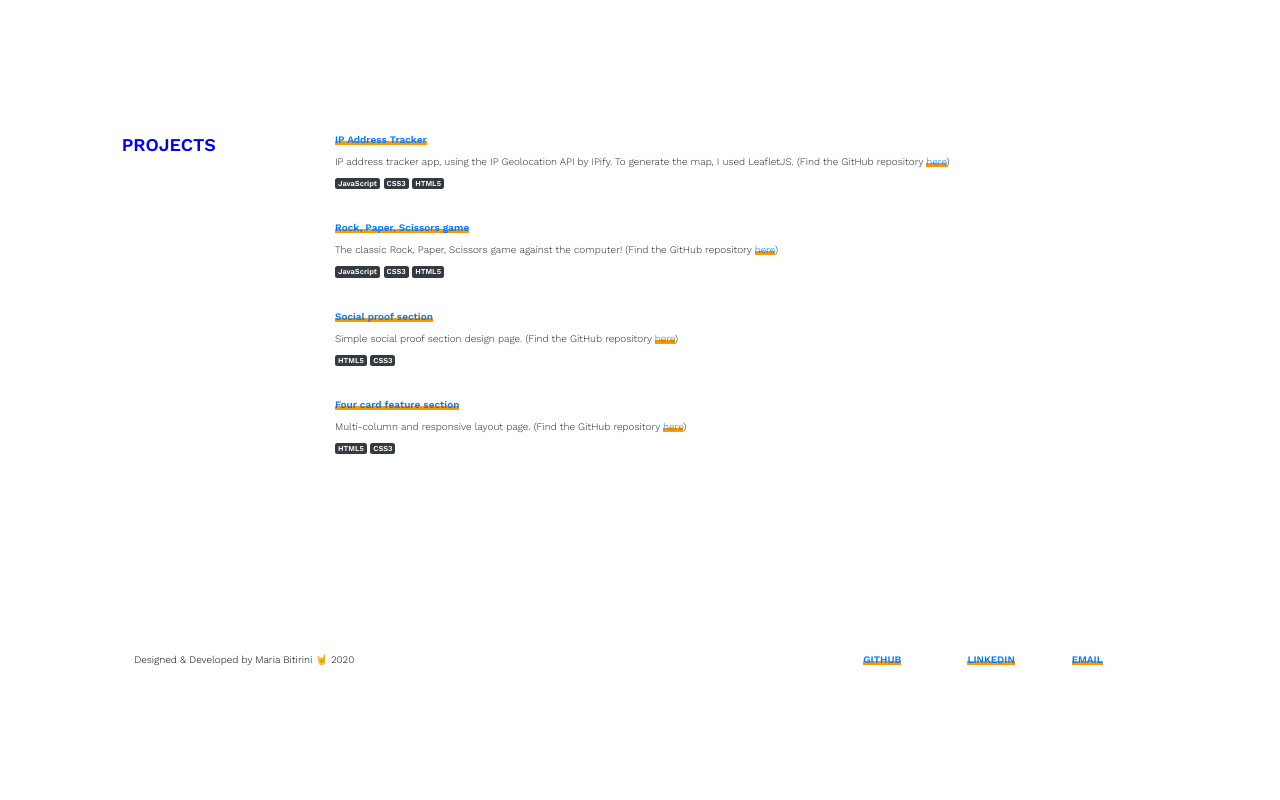
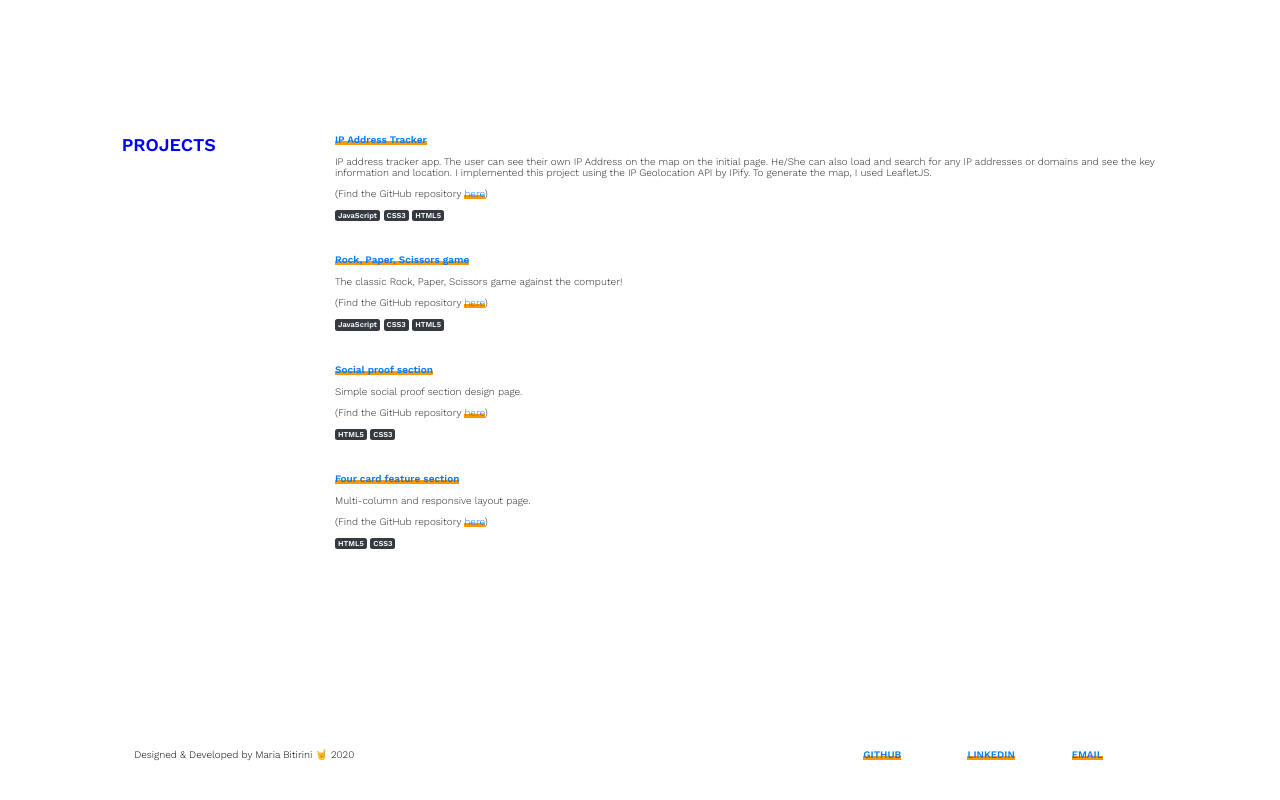
Before and after one commit to mbitirini/myPortfolio, a plain HTML site: page index.html in a window 1280 px wide. Shown: the part 1016-1816 px from the top of the page. Before the commit the page ends 1741 px from the top, so only its background shows below. Drawn offline with nearby package versions, Linux system fonts and the light colour scheme.

Commit message:
Update index.html

```diff
--- a/index.html
+++ b/index.html
@@ -163,33 +163,34 @@
               <div class="col-8">
                 <a href="https://ip-tracker-eight.vercel.app/" id="projectTitle" target="_blank">IP Address Tracker</a>
                 <br><br>
-                <p> IP address tracker app, using the IP Geolocation API by IPify. To generate the map, I used LeafletJS.
-                        (Find the GitHub repository <a href="https://github.com/mbitirini/ip_tracker" target="_blank">here</a>)
+                <p> IP address tracker app.
+                    The user can see their own IP Address on the map on the initial page.
+                    He/She can also load and search for any IP addresses or domains and see the key information and location.
+                    I implemented this project using the IP Geolocation API by IPify. To generate the map, I used LeafletJS.
+
                 </p>
+                <p>(Find the GitHub repository <a href="https://github.com/mbitirini/ip_tracker" target="_blank">here</a>) </p>
                 <span class="badge badge-dark">JavaScript</span> <span class="badge badge-dark">CSS3</span> <span class="badge badge-dark">HTML5</span>
                 <br><br><br><br>
 
                 <a href="https://rock-paper-scissors-master-chi.vercel.app/" id="projectTitle" target="_blank">Rock, Paper, Scissors game</a>
                 <br><br>
-                <p> The classic Rock, Paper, Scissors game against the computer!
-                        (Find the GitHub repository <a href="https://github.com/mbitirini/rock-paper-scissors-master" target="_blank">here</a>)
-                </p>
+                <p> The classic Rock, Paper, Scissors game against the computer!</p>
+                <p>(Find the GitHub repository <a href="https://github.com/mbitirini/rock-paper-scissors-master" target="_blank">here</a>)</p>
                 <span class="badge badge-dark">JavaScript</span> <span class="badge badge-dark">CSS3</span> <span class="badge badge-dark">HTML5</span>
                 <br><br><br><br>
 
                 <a href="https://social-proof-section-master-phi.vercel.app/" id="projectTitle" target="_blank">Social proof section</a>
                 <br><br>
-                <p> Simple social proof section design page.
-                        (Find the GitHub repository <a href="https://github.com/mbitirini/social-proof-section-master" target="_blank"">here</a>)
-                </p>
+                <p> Simple social proof section design page.</p>
+                <p>(Find the GitHub repository <a href="https://github.com/mbitirini/social-proof-section-master" target="_blank"">here</a>)</p>
                 <span class="badge badge-dark">HTML5</span> <span class="badge badge-dark">CSS3</span>
                 <br><br><br><br>
 
                 <a href="https://vercel.com/mbitirini/four-card-feature-section-master" target="_blank" id="projectTitle">Four card feature section</a>
                 <br><br>
-                <p> Multi-column and responsive layout page.
-                        (Find the GitHub repository <a href="https://github.com/mbitirini/four-card-feature-section-master" target="_blank">here</a>)
-                </p>
+                <p> Multi-column and responsive layout page. </p>
+                <p>(Find the GitHub repository <a href="https://github.com/mbitirini/four-card-feature-section-master" target="_blank">here</a>)</p>
                 <span class="badge badge-dark">HTML5</span> <span class="badge badge-dark">CSS3</span>
 
 
```
